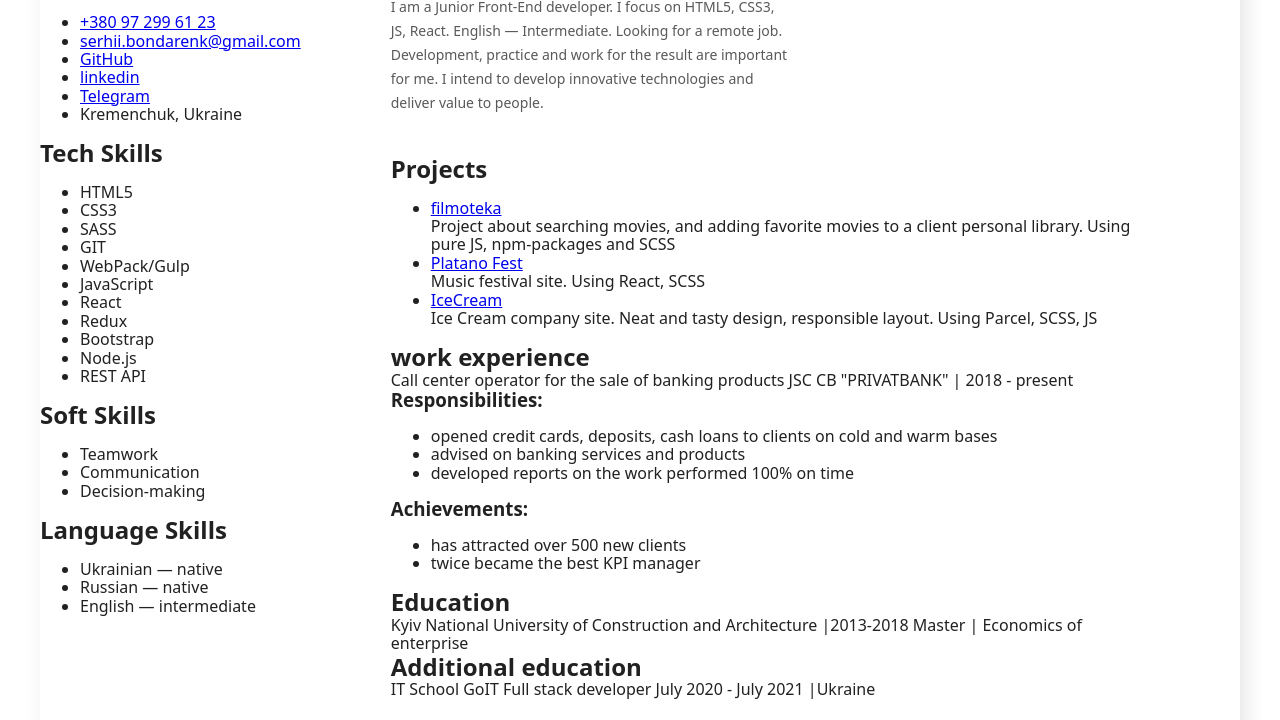
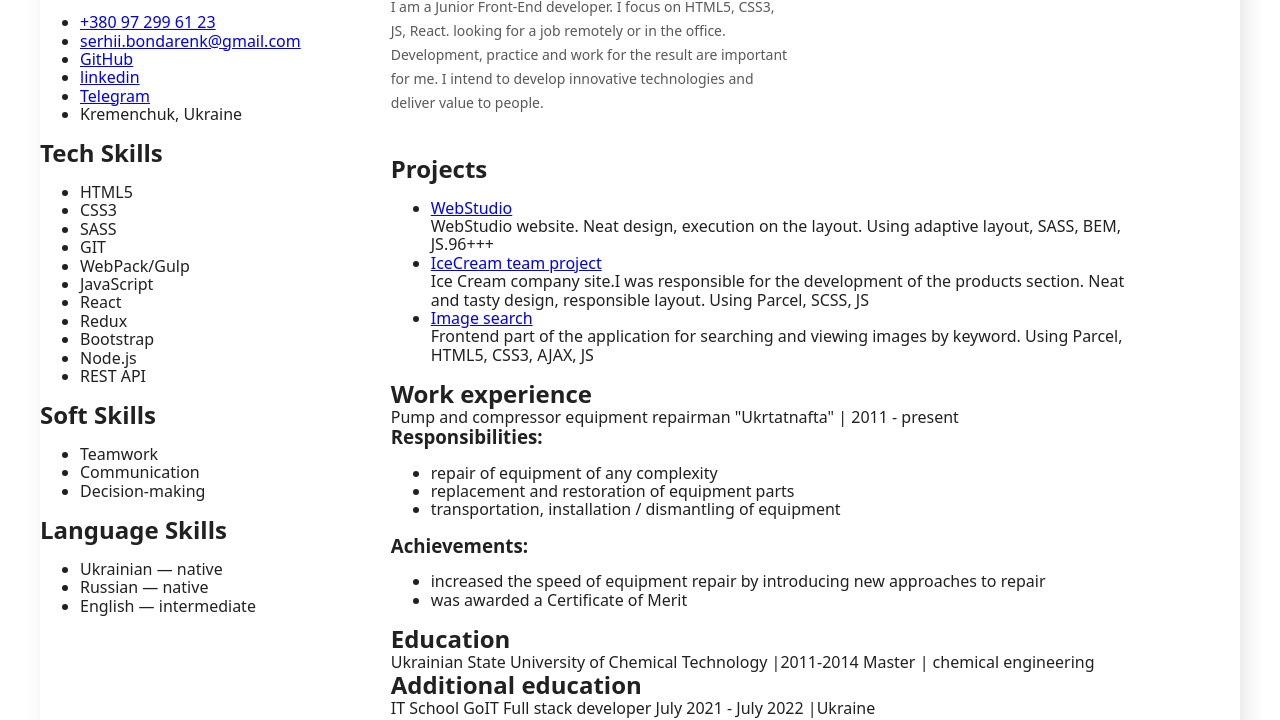
Before and after one commit to SerhBondarenko/summary, a plain HTML site: page index.html in a window 1280 px wide. Shown: the part 266-986 px from the top of the page. Drawn offline with Linux system fonts and the light colour scheme.

Commit message:
в разработке

```diff
--- a/index.html
+++ b/index.html
@@ -19,48 +19,52 @@
         <h1 class="about-me-name" >Serhii Bondarenko</h1>
         <h2 class="about-me-profession"></h2>Junior front-end developer</h2>
         <h2 class="about-me-summury">Summary</h2>
-        <p class="about-me-description" >I am a Junior Front-End developer. I focus on HTML5, CSS3, JS, React. English — Intermediate. Looking for a remote job. Development, practice and work for the result are important for me. I intend to develop innovative technologies and deliver value to people. </p>
+        <p class="about-me-description" >I am a Junior Front-End developer. I focus on HTML5, CSS3, JS, React.  looking for a job remotely or in the office. Development, practice and work for the result are important for me. I intend to develop innovative technologies and deliver value to people. </p>
      </div>
         <!--My projects section-->
         <div class="my-projekts-section">
         <h2 class="main-content-title">Projects</h2>
           <ul class="my-projekts-list">
-              <li class="my-projekts-item"> <a href="#">filmoteka</a>
-                <p>Project about searching movies, and adding favorite movies to a client personal library. Using pure JS, npm-packages and SCSS
+              <li class="my-projekts-item"> <a href="https://serhbondarenko.github.io/goit-markup-hw-08/">WebStudio</a>
+                <p>WebStudio website. Neat design, execution on the layout. Using adaptive layout, SASS, BEM, JS.96+++
+
                 </p></li>
-              <li> <a href="#">Platano Fest </a>
-                <p>Music festival site. Using React, SCSS </p></li>
-              <li><a href="#">IceCream </a>
-                <p>Ice Cream company site. Neat and tasty design, responsible layout. Using Parcel, SCSS, JS </p></li>
+              <li> <a href="https://dassongh.github.io/ice-cream-team-project/">IceCream team project</a>
+                <p>Ice Cream company site.I was responsible for the development of the products section. Neat and tasty design, responsible layout. Using Parcel, SCSS, JS </p></li>
+              <li><a href="https://serhbondarenko.github.io/goit-js-hw-11/">Image search</a>
+                <p>Frontend part of the application for searching and viewing images by keyword. Using Parcel, HTML5, CSS3, AJAX, JS </p></li>
           </ul>
           </div>
    <!--My work experience section-->
-    <h2>work experience</h2>
-    <p>Call center operator for the sale of banking products JSC CB "PRIVATBANK" | 2018 - present
+   <div class="my-work-experience-section">
+    <h2 class="main-content-title">Work experience</h2>
+    <p>Pump and compressor equipment repairman "Ukrtatnafta" | 2011 - present
 </p>
 
 <h3>Responsibilities:</h3>
 <ul>
-    <li> opened credit cards, deposits, cash loans to clients on cold and warm bases </li>
-    <li>advised on banking services and products</li>
-    <li>developed reports on the work performed 100% on time </li>
+    <li>repair of equipment of any complexity</li>
+    <li>replacement and restoration of equipment parts</li>
+    <li>transportation, installation / dismantling of equipment</li>
 </ul>
 <h3>Achievements: </h3>
 <ul>
-    <li>has attracted over 500 new clients </li>
-    <li>twice became the best KPI manager </li>
+    <li>increased the speed of equipment repair by introducing new approaches to repair</li>
+    <li>was awarded a Certificate of Merit</li>
 </ul>
+</div>
 <!--my education section-->
-    <h2>Education</h2>
-    <p>Kyiv National University of Construction and
-Architecture |2013-2018
-Master | Economics of enterprise
+ <div class="my-education-section">
+    <h2 class="main-content-title">Education</h2>
+    <p>Ukrainian State University of Chemical Technology |2011-2014
+Master | chemical engineering
 </p>
 <h2>Additional education</h2>
 <p>IT School GoIT
 Full stack developer
-July 2020 - July 2021 |Ukraine
+July 2021 - July 2022 |Ukraine
 </p>
+</div>
    </div>
 <!--sidebar section-->
    <aside class="sidebar-section">
```
